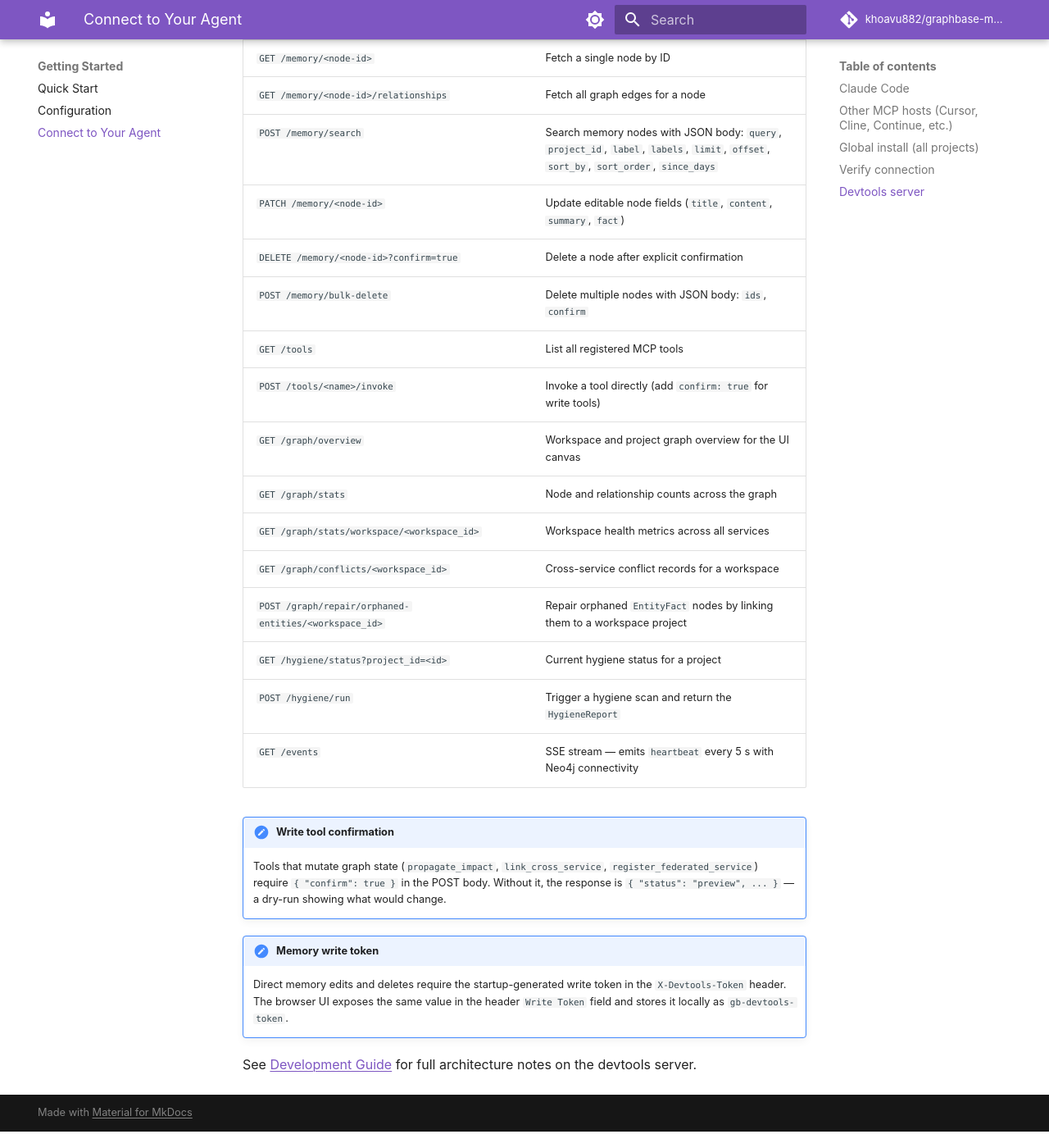
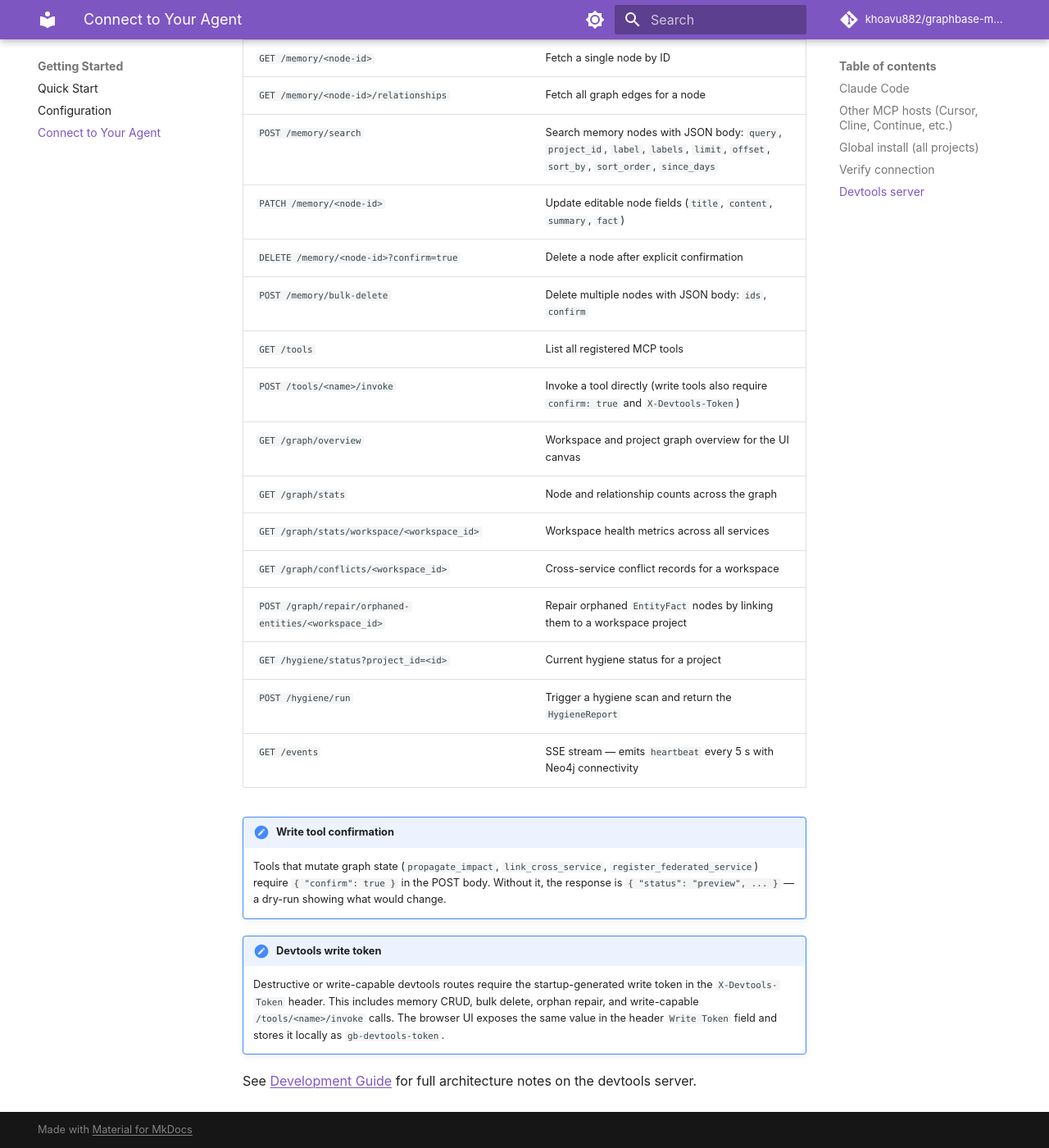
Before and after one commit to khoavu882/graphbase-memories-mcp, an MkDocs documentation site: the page built from docs/connect.md, in a window 1280 px wide and 1400 px high, scrolled down 2723 px. Shown: the whole window at 82% size. Built offline with MkDocs 1.6.1 and Material for MkDocs 9.7.7, drawn with Linux system fonts in a browser that asks for light colours; comment, search, counter and statistics services are not loaded.

Commit message:
docs: clarify write token scope to cover tools invoke and orphan repair
The startup token gate now applies to memory CRUD, bulk delete,
orphan repair, and write-capable tool invocation — not just direct
memory writes. Update README, connect.md, and development.md to
reflect the full coverage introduced in the write-auth enforcement
commit.

```diff
--- a/docs/connect.md
+++ b/docs/connect.md
@@ -121,7 +121,7 @@ Endpoints:
 | `DELETE /memory/<node-id>?confirm=true` | Delete a node after explicit confirmation |
 | `POST /memory/bulk-delete` | Delete multiple nodes with JSON body: `ids`, `confirm` |
 | `GET /tools` | List all registered MCP tools |
-| `POST /tools/<name>/invoke` | Invoke a tool directly (add `confirm: true` for write tools) |
+| `POST /tools/<name>/invoke` | Invoke a tool directly (write tools also require `confirm: true` and `X-Devtools-Token`) |
 | `GET /graph/overview` | Workspace and project graph overview for the UI canvas |
 | `GET /graph/stats` | Node and relationship counts across the graph |
 | `GET /graph/stats/workspace/<workspace_id>` | Workspace health metrics across all services |
@@ -136,9 +136,10 @@ Endpoints:
     `register_federated_service`) require `{ "confirm": true }` in the POST body. Without it, the
     response is `{ "status": "preview", ... }` — a dry-run showing what would change.
 
-!!! note "Memory write token"
-    Direct memory edits and deletes require the startup-generated write token in the
-    `X-Devtools-Token` header. The browser UI exposes the same value in the header `Write Token`
-    field and stores it locally as `gb-devtools-token`.
+!!! note "Devtools write token"
+    Destructive or write-capable devtools routes require the startup-generated write token in the
+    `X-Devtools-Token` header. This includes memory CRUD, bulk delete, orphan repair, and
+    write-capable `/tools/<name>/invoke` calls. The browser UI exposes the same value in the
+    header `Write Token` field and stores it locally as `gb-devtools-token`.
 
 See [Development Guide](development.md) for full architecture notes on the devtools server.
```
Also changed, not shown: README.md (+5 -5 lines), docs/development.md (+3 -3 lines).
